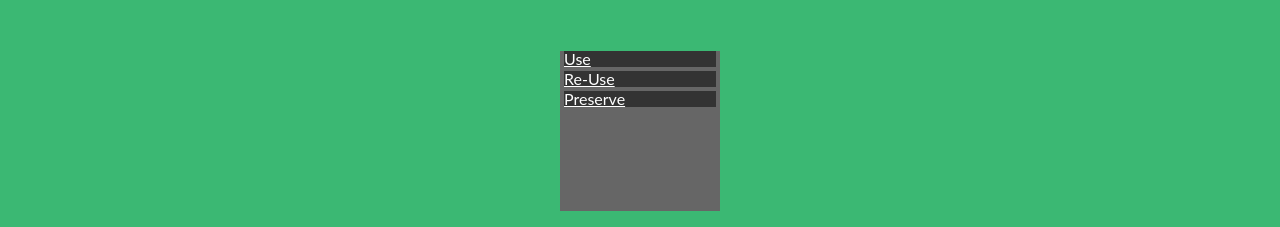
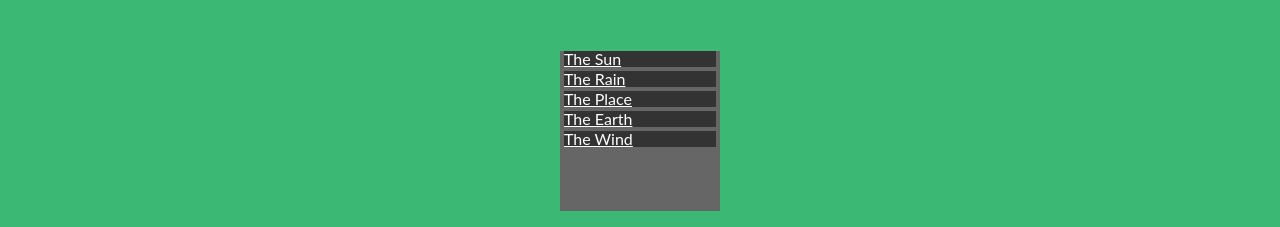
Before and after one commit to milesdelliott/sustainablehouse, a website: page index.pug in a window 1280 px wide. Shown: the part 45-272 px from the top of the page. Drawn offline with nearby package versions, Linux system fonts and the light colour scheme; files that its build step writes are made by us from their sources.

Commit message:
different sections

```diff
--- a/index.pug
+++ b/index.pug
@@ -66,11 +66,11 @@ html(lang="en")
      h1 Sustainable is:
     .primary-render
       ul
-      each item in itemList
+      each item in sustainis
         li.item-link
          a(href='#'+item.slug)= item.name
    .items
-    each item in itemList
+    each item in sustainis
       section.item(class='item-'+item.slug)
         h2.item-title= item.name
         .item-image
```
Also changed, not shown: index.html.
